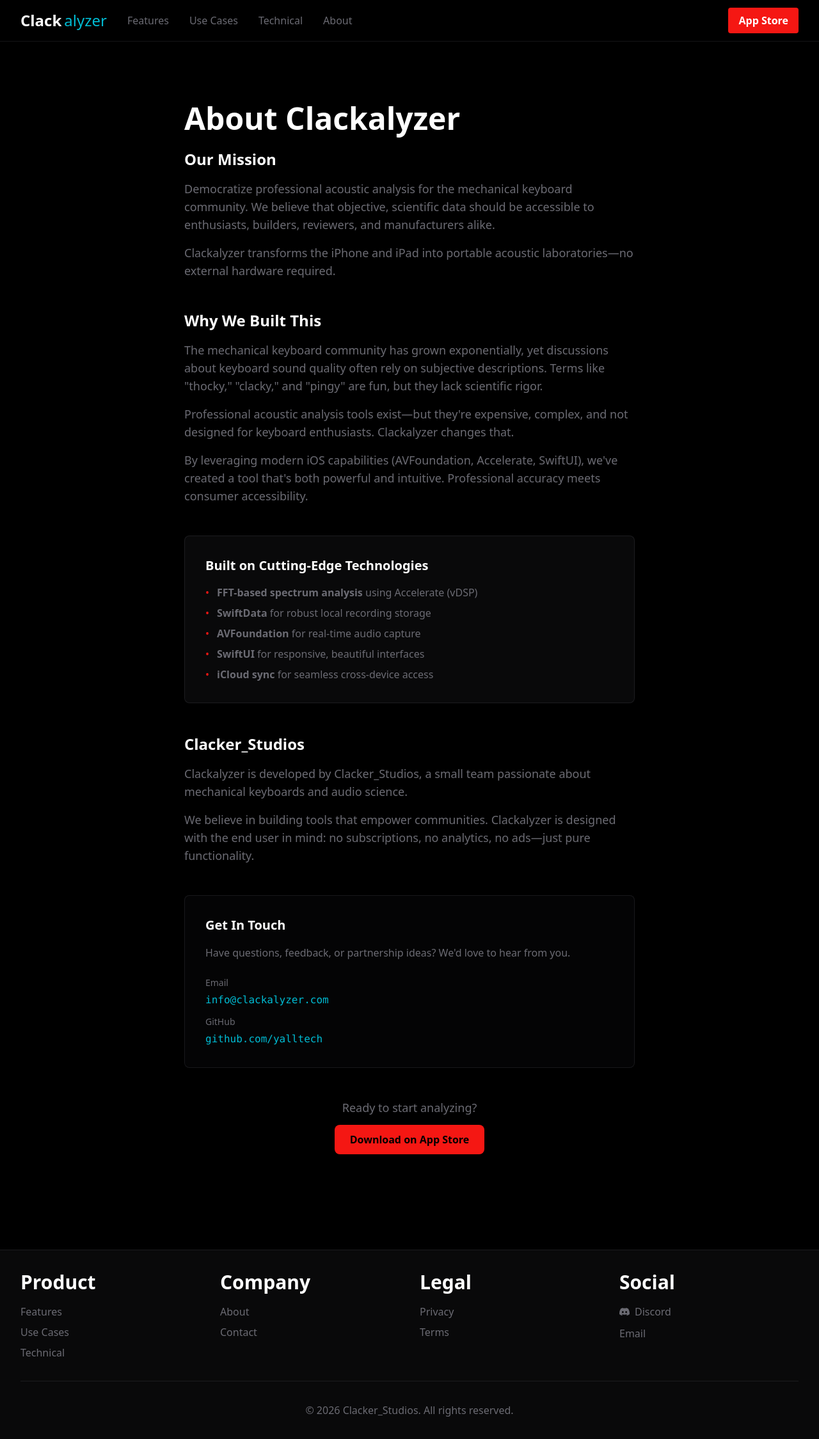
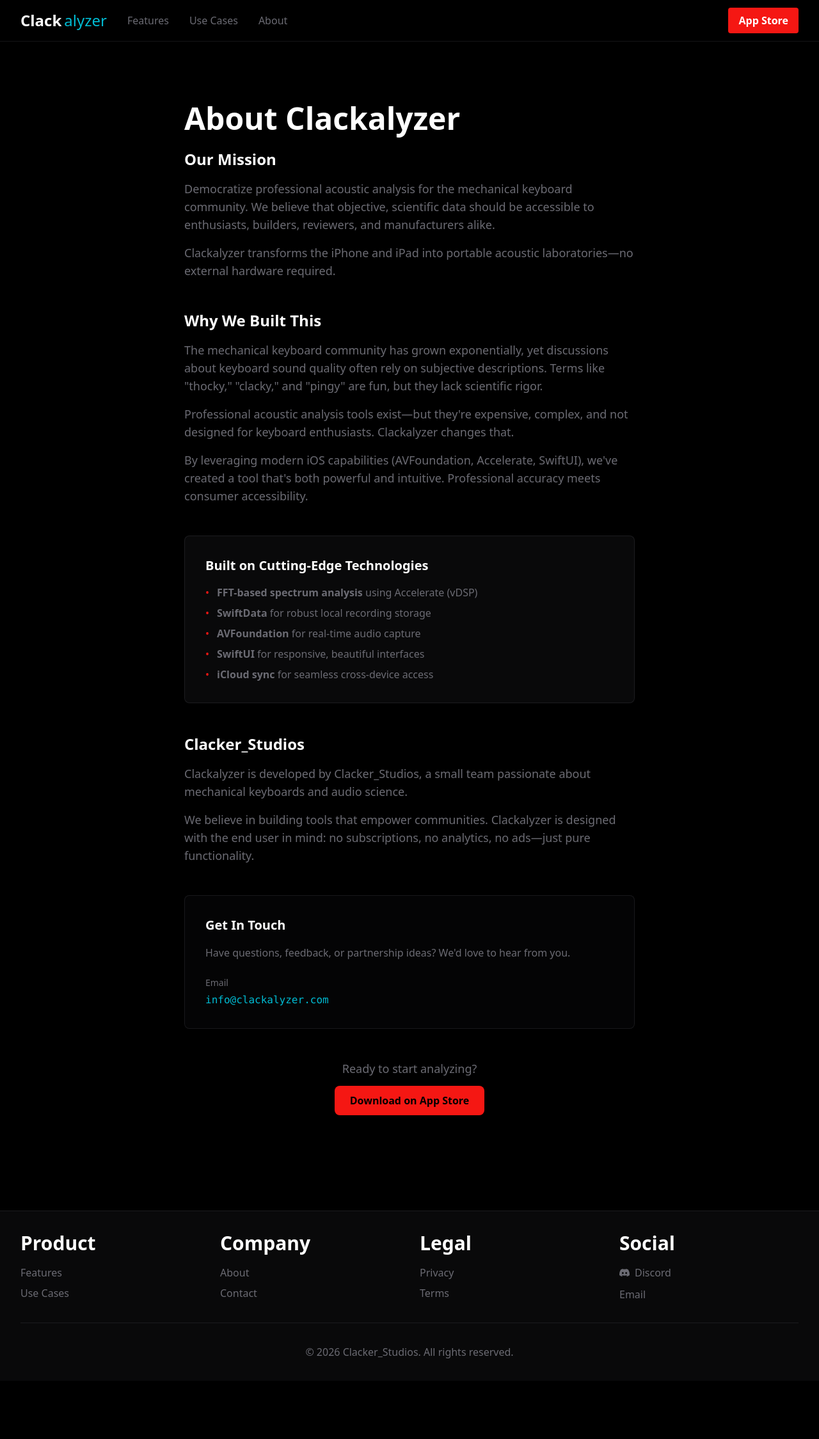
Before and after one commit to yalltech/clackalyzer-web, a Next.js app: page /about in a window 1280 px wide. Shown: the whole page at 64% size. After the commit the page ends 2158 px from the top, so only its background shows below. Built offline with nearby package versions, Linux system fonts and the light colour scheme.

Commit message:
Remove Technical page and GitHub links on dev
Co-Authored-By: Claude Sonnet 4.6 <noreply@anthropic.com>

```diff
--- a/app/about/page.tsx
+++ b/app/about/page.tsx
@@ -82,12 +82,6 @@ export default function AboutPage() {
                     info@clackalyzer.com
                   </a>
                 </div>
-                <div>
-                  <p className="text-sm text-ck-grid mb-1">GitHub</p>
-                  <a href="#" className="font-mono text-ck-teal hover:text-ck-red transition">
-                    github.com/yalltech
-                  </a>
-                </div>
               </div>
             </div>
 
--- a/app/layout.tsx
+++ b/app/layout.tsx
@@ -63,7 +63,6 @@ function Header() {
           <nav className="hidden md:flex gap-8">
             <a href="/features" className="text-ck-grid hover:text-ck-text transition">Features</a>
             <a href="/use-cases" className="text-ck-grid hover:text-ck-text transition">Use Cases</a>
-            <a href="/technical" className="text-ck-grid hover:text-ck-text transition">Technical</a>
             <a href="/about" className="text-ck-grid hover:text-ck-text transition">About</a>
           </nav>
         </div>
@@ -90,7 +89,6 @@ function Footer() {
             <ul className="space-y-2">
               <li><a href="/features" className="text-ck-grid hover:text-ck-text transition">Features</a></li>
               <li><a href="/use-cases" className="text-ck-grid hover:text-ck-text transition">Use Cases</a></li>
-              <li><a href="/technical" className="text-ck-grid hover:text-ck-text transition">Technical</a></li>
             </ul>
           </div>
           <div>
```
